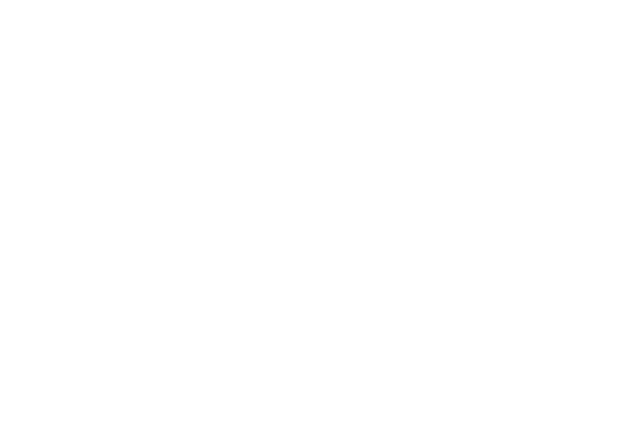
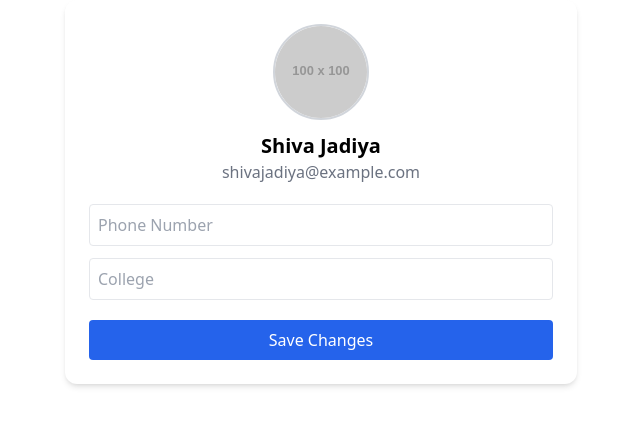
Before and after one commit to Shivajadiya04/AI-teacher, a React (Vite) app in the folder frontend/: page /profile in a window 1280 px wide. Before the commit this address had no page. Shown: the top 426 px of the page, without its empty margins (319-959 px from the left). Built offline with nearby package versions, Linux system fonts and the light colour scheme.

Commit message:
ADD profile page

```diff
--- a/frontend/package.json
+++ b/frontend/package.json
@@ -14,6 +14,8 @@
     "apexcharts": "^5.3.2",
     "axios": "^1.11.0",
     "framer-motion": "^12.23.9",
+    "jspdf": "^3.0.2",
+    "lucide-react": "^0.542.0",
     "react": "^19.1.0",
     "react-apexcharts": "^1.7.0",
     "react-dom": "^19.1.0",
--- a/frontend/src/App.jsx
+++ b/frontend/src/App.jsx
@@ -11,21 +11,28 @@
 import EntryLevelTest from './pages/EntryLevelTest';
 import TestReview from './pages/TestReview';
 import GenerateRoadmap from './pages/GenerateRoadmap';
+import Profile from "./components/profile"; // 👈 because it's in components folder
+
+
+import { UserProvider } from "./context/UserContext.jsx";
 
 const App = () => {
   return (
     <Router>
+      <UserProvider>
         <Routes>
           <Route path="/" element={<Landing />} />
           <Route path="/login" element={<Login />} />
           <Route path="/register" element={<Register />} />
           <Route path="/dashboard" element={<Dashboard />} />
+          <Route path="/profile" element={<Profile />} />
           <Route path="/jobrole" element={<JobRole />} />
           <Route path="/home" element={<HomePage />} />
           <Route path="/entry-level-test" element={<EntryLevelTest />} />
           <Route path="/review" element={<TestReview />} />
           <Route path="/roadmap" element={<GenerateRoadmap />} />
         </Routes>
+      </UserProvider>
     </Router>
   );
 };
--- /dev/null
+++ b/frontend/src/components/DashboardHeader.jsx
@@ -0,0 +1,23 @@
+import React, { useContext } from "react";
+import { UserContext } from "../context/UserContext";
+
+const DashboardHeader = () => {
+  const { user } = useContext(UserContext);
+
+  return (
+    <div className="flex justify-between items-center p-4 bg-gray-100">
+      <h1 className="text-xl font-bold">Dashboard</h1>
+
+      <div className="flex items-center space-x-2 cursor-pointer">
+        <img
+          src={user.profilePic || "https://via.placeholder.com/40"}
+          alt="profile"
+          className="w-10 h-10 rounded-full border"
+        />
+        <span className="font-medium">{user.name}</span>
+      </div>
+    </div>
+  );
+};
+
+export default DashboardHeader;
--- /dev/null
+++ b/frontend/src/components/profile.jsx
@@ -0,0 +1,195 @@
+/*import React, { useState, useEffect } from "react";
+
+const Profile = () => {
+  // Example user data (this should ideally come from your backend or auth context)
+  const [user, setUser] = useState({
+    name: "Shiva Jadiya",
+    email: "shivajadiya@gmail.com",
+    phone: "9876543210",
+    college: "RGPV Bhopal",
+    photo: null,
+  });
+
+  const [preview, setPreview] = useState(null);
+
+  // Handle file upload (for profile picture)
+  const handlePhotoChange = (e) => {
+    const file = e.target.files[0];
+    if (file) {
+      setUser({ ...user, photo: file });
+      setPreview(URL.createObjectURL(file)); // preview image
+    }
+  };
+
+  // Handle input changes
+  const handleChange = (e) => {
+    setUser({ ...user, [e.target.name]: e.target.value });
+  };
+
+  const handleSave = () => {
+    alert("Profile saved! (Here you can connect with backend API)");
+    // send `user` data to backend
+  };
+
+  return (
+    <div className="p-6 bg-gray-100 min-h-screen">
+      <div className="max-w-3xl mx-auto bg-white shadow-lg rounded-2xl p-8">
+        <h2 className="text-2xl font-bold mb-6">Profile</h2>
+
+        <div className="flex items-center space-x-6 mb-6">
+          <div className="w-24 h-24 rounded-full overflow-hidden border-2 border-gray-300">
+            {preview ? (
+              <img
+                src={preview}
+                alt="profile"
+                className="w-full h-full object-cover"
+              />
+            ) : (
+              <img
+                src="https://via.placeholder.com/150"
+                alt="profile"
+                className="w-full h-full object-cover"
+              />
+            )}
+          </div>
+          <label className="cursor-pointer px-4 py-2 bg-blue-600 text-white rounded-lg hover:bg-blue-700">
+            Upload Photo
+            <input
+              type="file"
+              accept="image/*"
+              onChange={handlePhotoChange}
+              className="hidden"
+            />
+          </label>
+        </div>
+
+        <div className="grid grid-cols-1 md:grid-cols-2 gap-6">
+          <div>
+            <label className="block text-gray-700">Name</label>
+            <input
+              type="text"
+              name="name"
+              value={user.name}
+              onChange={handleChange}
+              className="w-full border rounded-lg p-2 mt-1"
+            />
+          </div>
+          <div>
+            <label className="block text-gray-700">Email</label>
+            <input
+              type="email"
+              name="email"
+              value={user.email}
+              readOnly
+              className="w-full border rounded-lg p-2 mt-1 bg-gray-100 cursor-not-allowed"
+            />
+          </div>
+          <div>
+            <label className="block text-gray-700">Phone</label>
+            <input
+              type="text"
+              name="phone"
+              value={user.phone}
+              onChange={handleChange}
+              className="w-full border rounded-lg p-2 mt-1"
+            />
+          </div>
+          <div>
+            <label className="block text-gray-700">College</label>
+            <input
+              type="text"
+              name="college"
+              value={user.college}
+              onChange={handleChange}
+              className="w-full border rounded-lg p-2 mt-1"
+            />
+          </div>
+        </div>
+
+        <button
+          onClick={handleSave}
+          className="mt-6 px-6 py-2 bg-green-600 text-white rounded-lg hover:bg-green-700"
+        >
+          Save Changes
+        </button>
+      </div>
+    </div>
+  );
+};
+
+export default Profile;*/
+
+import React, { useContext, useState } from "react";
+import { UserContext } from "../context/UserContext";
+
+const Profile = () => {
+  const { user, setUser } = useContext(UserContext);
+  const [formData, setFormData] = useState(user);
+
+  const handleChange = (e) => {
+    const { name, value } = e.target;
+    setFormData({ ...formData, [name]: value });
+  };
+
+  const handleSave = () => {
+    setUser(formData); // context update
+    alert("Profile Updated!");
+  };
+
+  return (
+    <div className="p-6 bg-white rounded-xl shadow-md w-full max-w-lg mx-auto">
+      <div className="flex flex-col items-center">
+        {/* Profile Picture Upload */}
+        <label className="cursor-pointer">
+          <img
+            src={formData.profilePic || "https://via.placeholder.com/100"}
+            alt="profile"
+            className="w-24 h-24 rounded-full border-2 border-gray-300"
+          />
+          <input
+            type="file"
+            className="hidden"
+            onChange={(e) =>
+              setFormData({
+                ...formData,
+                profilePic: URL.createObjectURL(e.target.files[0]),
+              })
+            }
+          />
+        </label>
+
+        <h2 className="text-xl font-bold mt-3">{formData.name}</h2>
+        <p className="text-gray-500">{formData.email}</p>
+      </div>
+
+      {/* Other Fields */}
+      <div className="mt-5 space-y-3">
+        <input
+          type="text"
+          name="phone"
+          value={formData.phone}
+          onChange={handleChange}
+          placeholder="Phone Number"
+          className="w-full border p-2 rounded"
+        />
+        <input
+          type="text"
+          name="college"
+          value={formData.college}
+          onChange={handleChange}
+          placeholder="College"
+          className="w-full border p-2 rounded"
+        />
+      </div>
+
+      <button
+        onClick={handleSave}
+        className="mt-5 w-full bg-blue-600 text-white py-2 rounded hover:bg-blue-700"
+      >
+        Save Changes
+      </button>
+    </div>
+  );
+};
+
+export default Profile;
--- /dev/null
+++ b/frontend/src/context/UserContext.jsx
@@ -0,0 +1,22 @@
+import React, { createContext, useState } from "react";
+
+// Context create
+export const UserContext = createContext();
+
+// Context Provider
+export const UserProvider = ({ children }) => {
+  // Signup / login ke time jo data mila hoga (initial state yaha set kar do)
+  const [user, setUser] = useState({
+    name: "Shiva Jadiya",  // Signup se aayega
+    email: "shivajadiya@example.com", // Signup se aayega
+    phone: "",
+    college: "",
+    profilePic: "" // image upload ka link
+  });
+
+  return (
+    <UserContext.Provider value={{ user, setUser }}>
+      {children}
+    </UserContext.Provider>
+  );
+};
--- a/frontend/src/main.jsx
+++ b/frontend/src/main.jsx
@@ -7,16 +7,33 @@
   <StrictMode>
     <App />
   </StrictMode>,
-)*/
+)
 
 // src/main.jsx
 import React from 'react';
 import ReactDOM from 'react-dom/client';
 import App from './App';
 import './index.css'; // or './main.css' if you renamed it
+import { UserProvider } from "./context/UserContext"; // import context
+
 
 ReactDOM.createRoot(document.getElementById('root')).render(
   <React.StrictMode>
     <App />
   </React.StrictMode>
-);
+);*/
+
+// main.jsx
+import './index.css'
+import React from 'react'
+import ReactDOM from 'react-dom/client'
+import App from './App'
+import { UserProvider } from "./context/UserContext.jsx"; // <-- yaha impor
+
+ReactDOM.createRoot(document.getElementById('root')).render(
+  <React.StrictMode>
+    <UserProvider>
+      <App />
+    </UserProvider>
+  </React.StrictMode>,
+)
--- a/frontend/src/pages/Dashboard.jsx
+++ b/frontend/src/pages/Dashboard.jsx
@@ -36,6 +36,8 @@
 import LineChart from "../components/LineChart";
 import BarChart from "../components/BarChart";
 import DonutChart from "../components/DonutChart";
+import DashboardHeader from "../components/DashboardHeader";
+
 
 const Dashboard = () => {
   const [stats, setStats] = useState({ tasks: 12, points: 450, days: 20 });
@@ -58,7 +60,11 @@
   }, []);
 
   return (
+
+
     <DashboardLayout>
+       {/* Top Header with Profile Pic */}
+     <DashboardHeader />
       {/* Welcome */}
       <h1 className="text-3xl font-bold mb-2">Welcome, Shiva 👋</h1>
       <p className="text-gray-600 mb-6">Here’s your live dashboard overview</p>
--- a/frontend/src/pages/GenerateRoadmap.jsx
+++ b/frontend/src/pages/GenerateRoadmap.jsx
@@ -1,6 +1,6 @@
 import React, { useState, useEffect } from "react";
 import Sidebar from "../components/Sidebar";
-import { jsPDF } from "jspdf";
+import  jsPDF  from "jspdf";
 import { Save } from "lucide-react"; // ✅ Save icon
 
 const GenerateRoadmap = () => {
```
Also changed, not shown: frontend/src/components/DashboardLayout.jsx (+18 -6 lines), 1 other file (tests, documents, lock files or other folders). Lines whose indentation alone changed are shown as unchanged.
